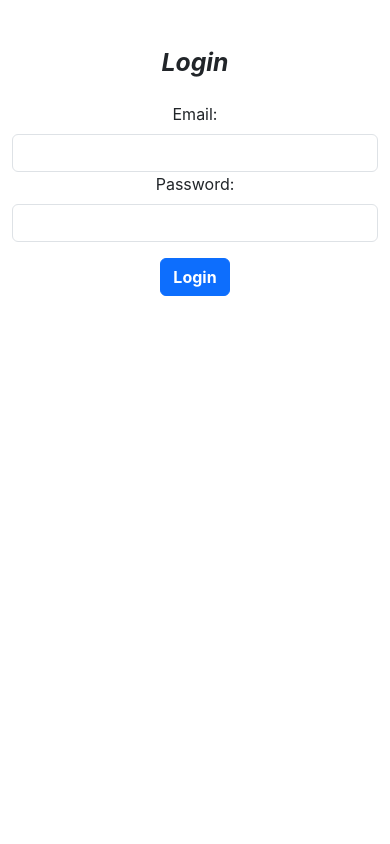
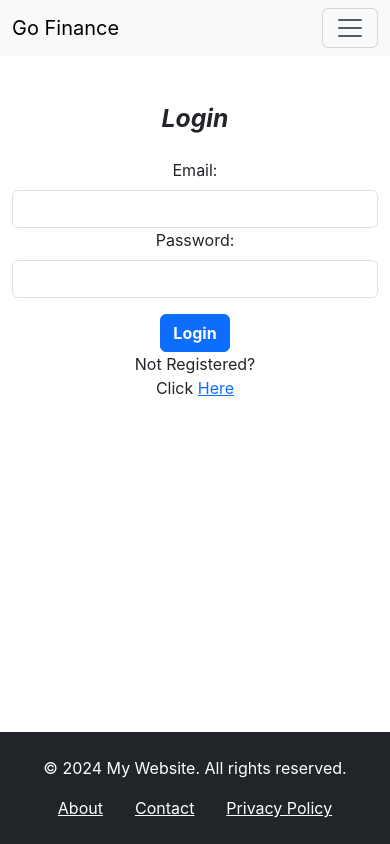
Before and after one commit to Saromazzotta/go_finance, a React (Create React App) app in the folder client/: page / in a window 390 px wide. Built offline with nearby package versions, Linux system fonts and the light colour scheme.

Commit message:
added navbar and footer components

```diff
--- /dev/null
+++ b/client/src/components/Footer.jsx
@@ -0,0 +1,27 @@
+import React from 'react'
+
+function Footer() {
+    return (
+        <div>
+            <footer className="bg-dark text-white py-4">
+                <div className="container">
+                    <div>
+                        <div className="text-center">
+                            <p>&copy; {new Date().getFullYear()} My Website. All rights reserved.</p>
+                        </div>
+                    </div>
+                    <div>
+                        <div className="text-center">
+                            <a href="/about" className="text-white mx-3">About</a>
+                            <a href="/contact" className="text-white mx-3">Contact</a>
+                            <a href="/privacy" className="text-white mx-3">Privacy Policy</a>
+                        </div>
+                    </div>
+                </div>
+            </footer>
+
+        </div>
+    )
+}
+
+export default Footer
--- a/client/src/components/LoginForm.jsx
+++ b/client/src/components/LoginForm.jsx
@@ -1,6 +1,8 @@
 import React, { useState } from 'react';
-import { useNavigate } from 'react-router-dom';
+import { Link, useNavigate } from 'react-router-dom';
 import axios from 'axios';
+import NavBar from './NavBar';
+import Footer from './Footer';
 
 
 
@@ -35,10 +37,12 @@ const LoginForm = () => {
     }
 
     return (
-        <div className="container mt-5">
+        <div className="d-flex flex-column min-vh-100">
+            <NavBar />
+            <div className="container mt-5 flex-grow-1">
                 <div className="row">
                     {/* Login Form */}
-                <div className="col-md-6">
+                    <div className="col-md-3">
                         <form>
                             <h2 className="text-center fw-bold fst-italic mb-4">Login</h2>
                             <div className="form-group">
@@ -53,11 +57,15 @@ const LoginForm = () => {
                                 <button type="submit" className="btn btn-primary mt-3 fw-bold">Login</button>
                             </div>
                         </form>
+                        <span>Not Registered? <br/> Click <Link to='/register'>Here</Link></span>
                     </div>
 
 
                 </div>
             </div>
+            <Footer />
+        </div>
+
     );
 
 
--- /dev/null
+++ b/client/src/components/NavBar.jsx
@@ -0,0 +1,48 @@
+import React from 'react'
+
+const NavBar = () => {
+    return (
+        <div>
+            <nav className="navbar navbar-expand-lg navbar-light bg-light">
+                <div className="container-fluid">
+                    <a className="navbar-brand" href="/" >Go Finance</a>
+
+                    {/* Toggler Button for Mobile */}
+                    <button
+                        className="navbar-toggler"
+                        type="button"
+                        data-bs-toggle="collapse"
+                        data-bs-target="#navbarNav"
+                        aria-controls="navbarNav"
+                        aria-expanded="false"
+                        aria-label="Toggle navigation"
+                    >
+                        <span className="navbar-toggler-icon"></span>
+                    </button>
+
+
+                    {/* Navbar Links */}
+                    {/* <div className="collapse navbar-collapse" id="navbarNav">
+                        <ul className="navbar-nav">
+                            <li className="nav-item active">
+                                <a className="nav-link" href="#">Home</a>
+                            </li>
+                            <li className="nav-item">
+                                <a className="nav-link" href="#">Features</a>
+                            </li>
+                            <li className="nav-item">
+                                <a className="nav-link" href="#">Pricing</a>
+                            </li>
+                            <li className="nav-item">
+                                <a className="nav-link disabled" href="#" tabIndex="-1" aria-disabled="true">Disabled</a>
+                            </li>
+                        </ul>
+                    </div> */}
+                </div>
+
+            </nav>
+        </div>
+    )
+}
+
+export default NavBar
--- a/client/src/components/RegistrationForm.jsx
+++ b/client/src/components/RegistrationForm.jsx
@@ -1,10 +1,15 @@
 import React from 'react'
+import NavBar from './NavBar'
+import { Link } from 'react-router-dom'
+import Footer from './Footer'
 
 function RegistrationForm() {
     return (
-        <div className="container mt-5">
+        <div className="d-flex flex-column min-vh-100"> {/* Full viewport height, flex layout */}
+            <NavBar />
+            <div className="container mt-5 flex-grow-1">
                 <div className="row">
-                <div className="col-md-6">
+                    <div className="col-md-3">
                         <form>
                             <h2 className="text-center fw-bold fst-italic mb-4">Register</h2>
                             <div className="form-group">
@@ -31,13 +36,13 @@ function RegistrationForm() {
                                 <button type="submit" className="btn btn-success mt-3 fw-bold">Register</button>
                             </div>
                         </form>
+                        <span>Already Registered? <br/> Click <Link to='/'>Here</Link></span>
+                    </div>
+                </div>
+            </div>
+            <Footer />
         </div>
 
-            </div>
-            {/* Registration Form */}
-
-
-        </div>
     )
 }
 
```
Also changed, not shown: 1 other file (tests, documents, lock files or other folders). Lines whose indentation alone changed are shown as unchanged.
